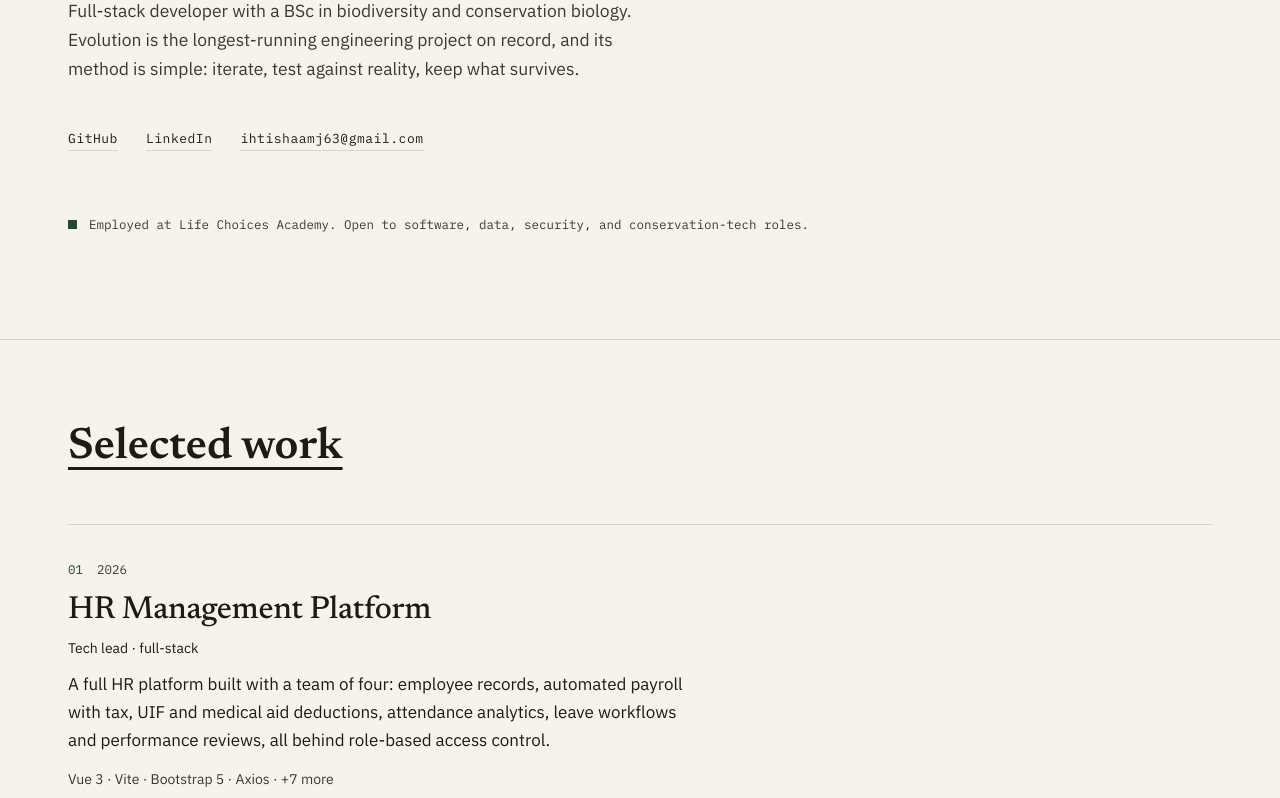
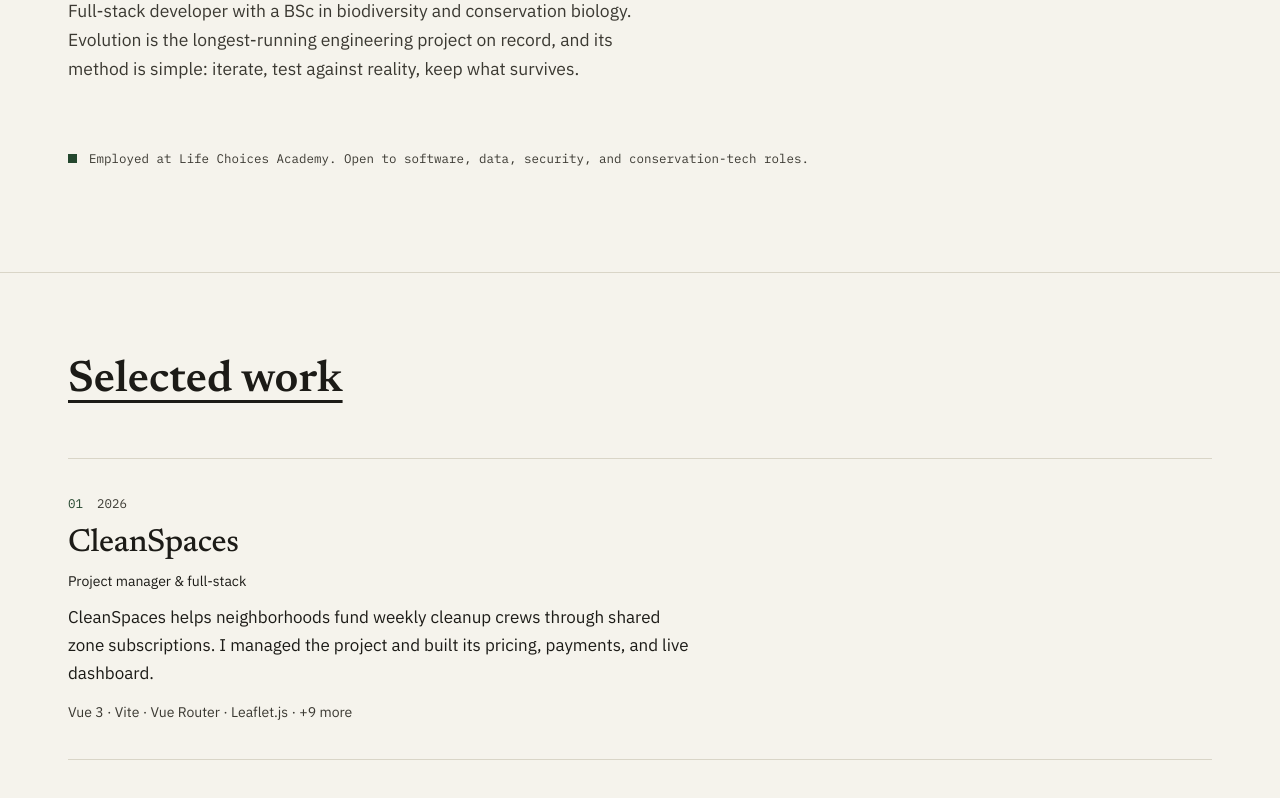
Before and after one commit to ihtishaamj63-web/ihtishaam-portfolio, a Vue app: page / in a window 1280 px wide. Shown: the part 480-1278 px from the top of the page. Built offline with nearby package versions, Linux system fonts and the light colour scheme.

Commit message:
added market pulse project

```diff
--- a/src/components/HeroSection.vue
+++ b/src/components/HeroSection.vue
@@ -8,42 +8,6 @@
         longest-running engineering project on record, and its method is simple: iterate, test
         against reality, keep what survives.
       </p>
-      <ul class="hero-links">
-        <li>
-          <a
-            :href="links.github"
-            target="_blank"
-            rel="noopener"
-            @mouseenter="showHint('Visit GitHub')"
-            @mouseleave="hideHint()"
-            @focus="showHint('Visit GitHub')"
-            @blur="hideHint()"
-            >GitHub</a
-          >
-        </li>
-        <li>
-          <a
-            :href="links.linkedin"
-            target="_blank"
-            rel="noopener"
-            @mouseenter="showHint('Visit LinkedIn')"
-            @mouseleave="hideHint()"
-            @focus="showHint('Visit LinkedIn')"
-            @blur="hideHint()"
-            >LinkedIn</a
-          >
-        </li>
-        <li>
-          <a
-            :href="links.email"
-            @mouseenter="showHint('Open email draft')"
-            @mouseleave="hideHint()"
-            @focus="showHint('Open email draft')"
-            @blur="hideHint()"
-            >{{ links.displayEmail }}</a
-          >
-        </li>
-      </ul>
       <p class="status">
         <span class="status-sq" aria-hidden="true"></span>
         Employed at Life Choices Academy. Open to software, data, security, and conservation-tech
@@ -53,12 +17,7 @@
   </section>
 </template>
 
-<script setup>
-import { links } from '../data/links'
-import { useCursorHint } from '../composables/useCursorHint'
-
-const { showHint, hideHint } = useCursorHint()
-</script>
+<script setup></script>
 
 <style scoped>
 .hero {
@@ -91,30 +50,6 @@ h1 {
   margin-bottom: 40px;
 }
 
-.hero-links {
-  list-style: none;
-  display: flex;
-  flex-wrap: wrap;
-  gap: 28px;
-}
-
-.hero-links a {
-  font-family: var(--mono);
-  font-size: 13px;
-  letter-spacing: 0.04em;
-  text-decoration: none;
-  border-bottom: 1px solid var(--line);
-  padding-bottom: 3px;
-  transition:
-    color 0.15s ease,
-    border-color 0.15s ease;
-}
-
-.hero-links a:hover {
-  color: var(--green);
-  border-color: var(--green);
-}
-
 .status {
   margin-top: 64px;
   font-family: var(--mono);
--- a/src/data/projects.js
+++ b/src/data/projects.js
@@ -6,52 +6,6 @@
 // so the site never shows a broken image.
 
 export const projects = [
-  {
-    id: 'hr-platform',
-    name: 'HR Management Platform',
-    year: '2026',
-    role: 'Tech lead · full-stack',
-    summary:
-      'A full HR platform built with a team of four: employee records, automated payroll with tax, UIF and medical aid deductions, attendance analytics, leave workflows and performance reviews, all behind role-based access control.',
-    thumbnail: null,
-
-    overview:
-      'One system for the whole employment lifecycle: employee profiles, automated payroll that calculates tax, UIF, medical aid and pension deductions, attendance tracking with 14-day visual analytics, leave request workflows with approval chains, digital payslips with PDF export, and performance reviews. Role-based access control means every employee sees only their own data.',
-
-    roleDetail:
-      'I was tech lead for a team of four: I ran the integration branch, reviewed all code for MVC compliance, and kept the architecture consistent. I built the core backend myself (server setup, database config, middleware, JWT authentication with bcrypt hashing and login rate limiting), the attendance module with 14-day charts and a calendar modal for historical lookups, and the complete time-off workflow.',
-
-    tech: [
-      'Vue 3',
-      'Vite',
-      'Bootstrap 5',
-      'Axios',
-      'Node.js',
-      'Express',
-      'JWT',
-      'bcrypt',
-      'MySQL',
-      'Render',
-      'Aiven',
-    ],
-
-    achievements: [
-      'Automated payroll: tax, UIF, medical aid and pension deductions, with digital payslips and PDF export',
-      'JWT authentication with bcrypt hashing and login rate limiting',
-      'Attendance module: 14-day visual charts plus a calendar modal for historical lookups',
-      'Complete leave workflow: submit, approve, deny, cancel and reverse, with strict validation',
-      'Managed deployment: Render for the app, Aiven for MySQL',
-    ],
-
-    note: 'Runs on free-tier hosting. The backend sleeps when idle, so give the first request a moment.',
-
-    desktopShot: '/images/ModernTech%20Dashboard%20Desktop.png',
-    mobileShot: '/images/ModernTech%20Mobile%20Desktop.png',
-
-    github: 'https://github.com/ihtishaamj63-web/hr-system', // TODO: confirm this repo URL
-    live: 'https://hr-project-2-moderntech-solutions-1.onrender.com',
-  },
-
   {
     id: 'cleanspaces',
     name: 'CleanSpaces',
@@ -100,4 +54,94 @@ export const projects = [
     github: 'https://github.com/ihtishaamj63-web/CleanSpaces',
     live: 'https://cleanspaces.onrender.com',
   },
+  {
+    id: 'hr-platform',
+    name: 'ModernTech Solutions',
+    year: '2026',
+    role: 'Tech lead · full-stack',
+    summary:
+      'A full HR platform built with a team of four: employee records, automated payroll with tax, UIF and medical aid deductions, attendance analytics, leave workflows and performance reviews, all behind role-based access control.',
+    thumbnail: null,
+
+    overview:
+      'One system for the whole employment lifecycle: employee profiles, automated payroll that calculates tax, UIF, medical aid and pension deductions, attendance tracking with 14-day visual analytics, leave request workflows with approval chains, digital payslips with PDF export, and performance reviews. Role-based access control means every employee sees only their own data.',
+
+    roleDetail:
+      'I was tech lead for a team of four: I ran the integration branch, reviewed all code for MVC compliance, and kept the architecture consistent. I built the core backend myself (server setup, database config, middleware, JWT authentication with bcrypt hashing and login rate limiting), the attendance module with 14-day charts and a calendar modal for historical lookups, and the complete time-off workflow.',
+
+    tech: [
+      'Vue 3',
+      'Vite',
+      'Bootstrap 5',
+      'Axios',
+      'Node.js',
+      'Express',
+      'JWT',
+      'bcrypt',
+      'MySQL',
+      'Render',
+      'Aiven',
+    ],
+
+    achievements: [
+      'Automated payroll: tax, UIF, medical aid and pension deductions, with digital payslips and PDF export',
+      'JWT authentication with bcrypt hashing and login rate limiting',
+      'Attendance module: 14-day visual charts plus a calendar modal for historical lookups',
+      'Complete leave workflow: submit, approve, deny, cancel and reverse, with strict validation',
+      'Managed deployment: Render for the app, Aiven for MySQL',
+    ],
+
+    note: 'Runs on free-tier hosting. The backend sleeps when idle, so give the first request a moment.',
+
+    desktopShot: '/images/ModernTech%20Dashboard%20Desktop.png',
+    mobileShot: '/images/ModernTech%20Mobile%20Desktop.png',
+
+    github: 'https://github.com/ihtishaamj63-web/hr-system', // TODO: confirm this repo URL
+    live: 'https://hr-project-2-moderntech-solutions-1.onrender.com',
+  },
+  {
+    id: 'market-pulse',
+    name: 'Market Pulse',
+    year: '2026',
+    role: 'Team lead · full-stack',
+    summary:
+      'A real-time market monitoring dashboard that tracks retail products and digital assets, with live scraping, price history, watchlists, top movers, and interactive 3D visualizations.',
+    thumbnail: null,
+
+    overview:
+      'Market Pulse monitors retail electronics and cryptocurrency prices in one dashboard. Scheduled scrapers collect data into SQLite, while the Vue interface brings together live market statistics, search and filters, top movers, watchlists, scrape history, CSV exports, and an interactive Three.js chart. Its source and scraper structure can be extended to additional markets.',
+
+    roleDetail:
+      'I led the team and guided the system architecture, reviewed contributions, and approved integrations across the backend and frontend workstreams. The team split implementation across Flask APIs, scraping and storage, the Vue dashboard, watchlists and exports, and Three.js visualizations.',
+
+    tech: [
+      'Flask',
+      'Vue 3',
+      'Three.js',
+      'SQLite',
+      'APScheduler',
+      'Requests',
+      'BeautifulSoup4',
+      'Flask-CORS',
+      'Pinia',
+      'Vue Router',
+      'Axios',
+      'Vite',
+      'Gunicorn',
+    ],
+
+    achievements: [
+      'Combined retail electronics and cryptocurrency price monitoring in one dashboard',
+      'Scheduled background scraping with scrape history and market success statistics',
+      'Interactive Three.js market visualization, top movers, and a persistent watchlist',
+      'Search, source and price filters, and CSV export for market data and history',
+      'Managed a cross-functional team and reviewed and approved integrated contributions',
+    ],
+
+    desktopShot: '/images/Market%20Pulse%20Desktop%20Dashboard.png',
+    mobileShot: '/images/Market%20Pulse%20Mobile%20Retail%20Goods.png',
+
+    github: 'https://github.com/adamjattiem12-gif/-Flask-Web-Scraping-Dashboard',
+    live: null,
+  },
 ]
```
Also changed, not shown: public/images/Market Pulse Desktop Dashboard.png (added), public/images/Market Pulse Mobile Retail Goods.png (added).
